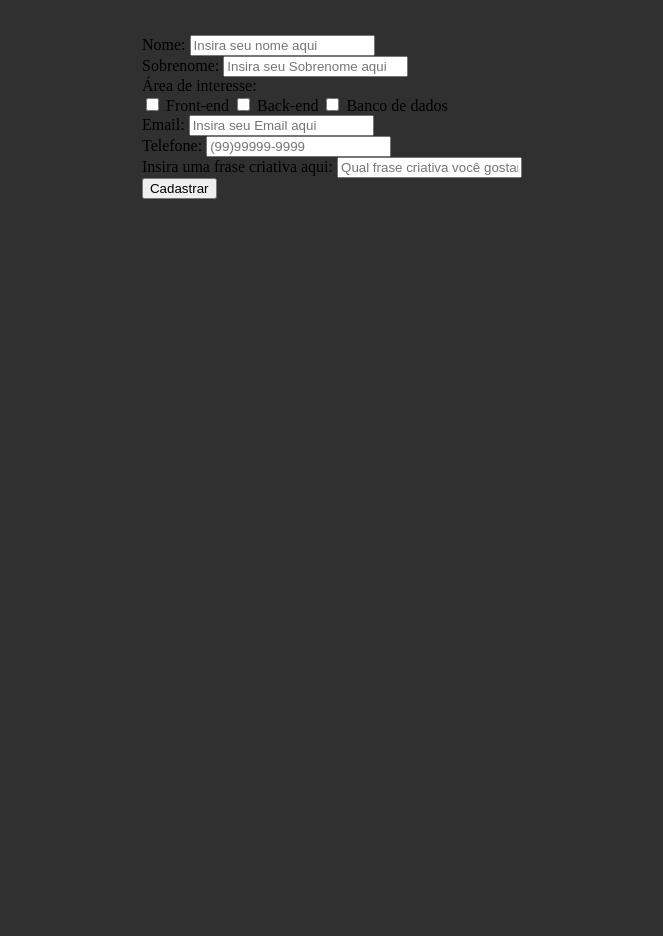
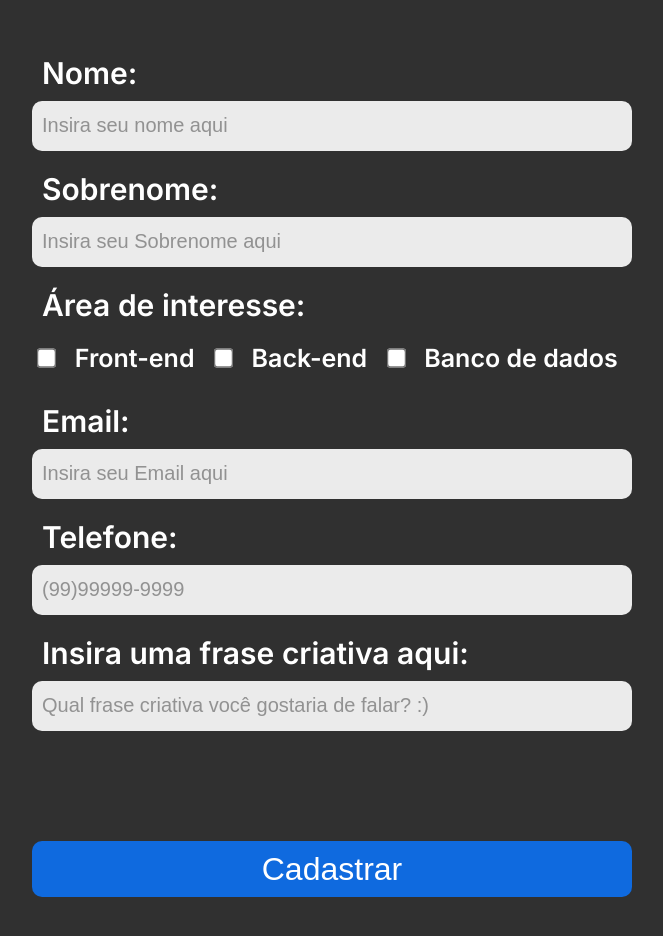
Before and after one commit to Lewy-Oliveira/bootcamp-dnc, a plain HTML site: page index.html in a window 1280 px wide. Shown: the part 660-1596 px from the top of the page, without its empty margins (308-971 px from the left). Before the commit the page ends 959 px from the top, so only its background shows below. Drawn offline with Linux system fonts and the light colour scheme.

Commit message:
adicionando formatação de estilo de formulário

```diff
--- a/estilo.css
+++ b/estilo.css
@@ -96,3 +96,66 @@ body{
             background-color: black;
             padding: 5px;
         }
+
+    form{
+        color: white;
+        font-family: var(--fonte-padrao);
+        font-size: 30px;
+        font-weight: 600;
+        width: 600px;
+
+    }
+
+    .form-group{
+        display: flex;
+        flex-direction: column;
+        margin-top: 10px;
+        margin-bottom: 10px;
+    }
+
+    form input{
+        border-radius: 10px;
+        height: 30px;
+        border: 0;
+        font-size: 20px;
+        padding: 10px;
+        background-color: rgba(255, 255, 255, 0.9);
+    }
+
+    form label{
+        margin: 10px;
+    }
+
+    form input::placeholder{
+        color: rgba(57, 57, 57, 0.5);
+    }
+
+    .checkbox-itens label{
+        font-size: 25px;
+    }
+
+    .checkbox-itens{
+        display: flex;
+        justify-content: space-around;
+        align-items: center;
+    }
+
+    input[type="checkbox"]{
+        transform: scale(1.5);
+    }
+
+    input[type="submit"]{
+        background-color: rgba(12, 112, 242, 0.9);
+        width:100%;
+        height: 56px;
+        font-size: 32px;
+        color: white;
+        margin-top: 100px;
+        cursor: pointer;
+    }
+
+    input[type="submit"]:hover{
+        box-shadow: 2px 6px 4px rgba(12, 112, 242, 0.25);
+        transform: translateY(-7px);
+        /*transition-duration: 0.2s;*/
+    }
--- a/index.html
+++ b/index.html
@@ -65,7 +65,7 @@
                 <input type="text" placeholder="Qual frase criativa você gostaria de falar? :)">
             </div>
 
-            <button>Cadastrar</button>
+            <input type="submit" value="Cadastrar"></input>
 
         </form>
     </section>
```
